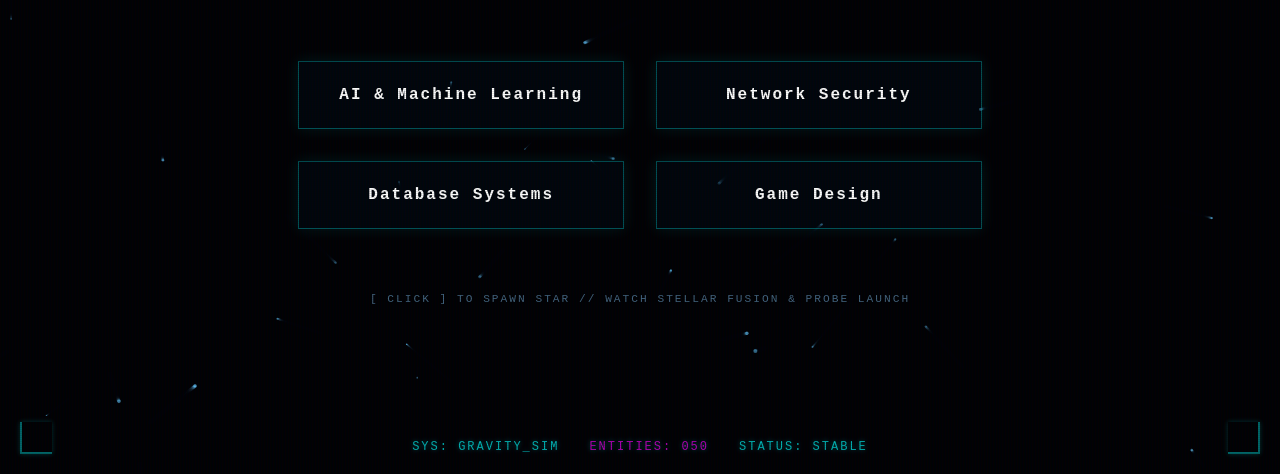
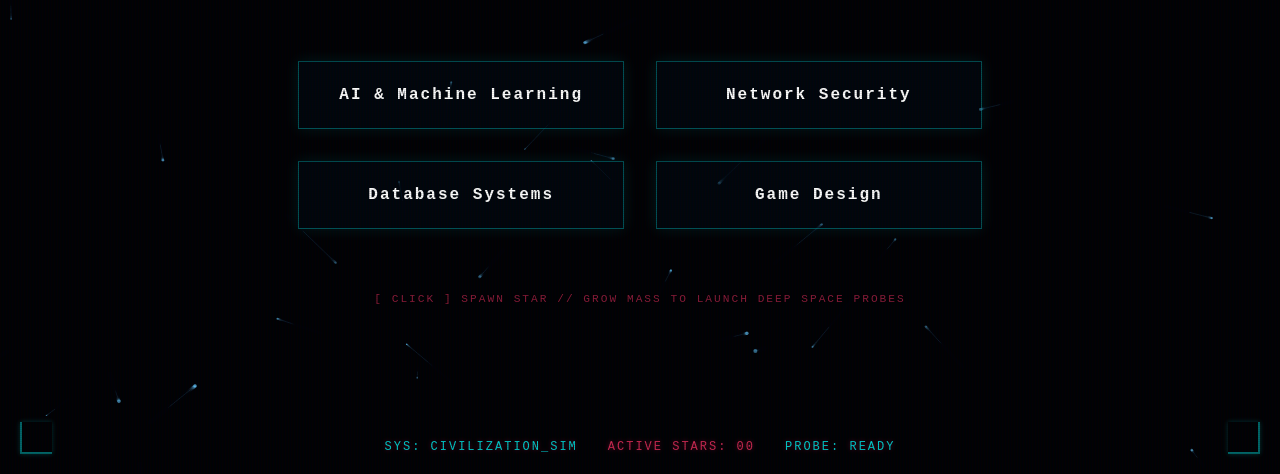
Before and after one commit to 1294201870/Personal-Homepage, a plain HTML site: page index.html in a window 1280 px wide. Shown: the part 326-800 px from the top of the page. Drawn offline with Linux system fonts and the light colour scheme; animation ran at ten frames a second.

Commit message:
update: firework

```diff
--- a/index.html
+++ b/index.html
@@ -3,7 +3,7 @@
 <head>
     <meta charset="UTF-8">
     <meta name="viewport" content="width=device-width, initial-scale=1.0">
-    <title>SYSTEM.USER // 1294201870</title>
+    <title>SYSTEM.USER // Yupei Yang</title>
     <link rel="stylesheet" href="style.css">
 </head>
 <body>
@@ -16,10 +16,10 @@
         <div class="hud-corner bottom-right"></div>
 
         <div class="hud-status">
-            <span>SYS: GRAVITY_SIM</span>
+            <span>SYS: CIVILIZATION_SIM</span>
             <!-- 动态计数器 -->
-            <span id="particle-counter" style="color: #f0f;">ENTITIES: 050</span>
-            <span>STATUS: STABLE</span>
+            <span id="particle-counter" style="color: #ff3366;">ACTIVE STARS: 00</span>
+            <span>PROBE: READY</span>
         </div>
     </div>
 
@@ -37,7 +37,7 @@
         </section>
 
         <div class="instruction">
-            [ CLICK ] TO SPAWN STAR // WATCH STELLAR FUSION & PROBE LAUNCH
+            [ CLICK ] SPAWN STAR // GROW MASS TO LAUNCH DEEP SPACE PROBES
         </div>
     </div>
 
--- a/script.js
+++ b/script.js
@@ -7,20 +7,20 @@ canvas.height = window.innerHeight;
 let particles = [];
 let effects = [];
 const INITIAL_ASTEROIDS = 50;
-const G = 0.6; // 引力强度
-const MAX_TRAIL = 12; // 轨迹长度
-const SPEED_LIMIT = 12; // 光速限制 (超过此速度将被移除)
+const G = 0.6; // 引力常数
+const MAX_TRAIL = 12;
+const MIN_STAR_MASS = 30; // 恒星坍缩临界值
 
 // 恒星颜色光谱
 const STAR_COLORS = [
-    '#ff3366', // 红超巨星
-    '#00f0ff', // 蓝巨星
-    '#ffcc00', // 黄矮星
-    '#cc00ff', // 紫色中子星
-    '#ffffff'  // 白矮星
+    '#ff3366', // 红
+    '#00f0ff', // 蓝
+    '#ffcc00', // 黄
+    '#cc00ff', // 紫
+    '#ffffff'  // 白
 ];
 
-// UI 视差鼠标
+// UI 视差
 const mouseUI = { x: canvas.width / 2, y: canvas.height / 2 };
 window.addEventListener('mousemove', (e) => {
     mouseUI.x = e.clientX;
@@ -43,7 +43,8 @@ window.addEventListener('mousedown', (e) => {
 
 function updateCounter() {
     const el = document.getElementById('particle-counter');
-    if(el) el.innerText = `ENTITIES: ${particles.length.toString().padStart(3, '0')}`;
+    const starCount = particles.filter(p => p.isStar).length;
+    if(el) el.innerText = `ACTIVE STARS: ${starCount.toString().padStart(2, '0')}`;
 }
 
 // --- 粒子类 ---
@@ -53,14 +54,17 @@ class Particle {
         this.y = y || Math.random() * canvas.height;
         this.isStar = isStar;
         this.markedForDeletion = false;
-        this.history = []; // 轨迹
+        this.history = [];
+
+        // 新增：吞噬计数器 (用于决定何时发射火箭)
+        this.consumedCount = 0;
 
         if (this.isStar) {
-            this.mass = 100; // 初始质量大
-            this.size = 6 + Math.random() * 4;
+            this.mass = 80; // 初始质量
+            this.size = 8;
             this.color = color || '#ffffff';
-            this.vx = (Math.random() - 0.5) * 0.5; // 恒星微动
-            this.vy = (Math.random() - 0.5) * 0.5;
+            this.vx = (Math.random() - 0.5) * 0.2;
+            this.vy = (Math.random() - 0.5) * 0.2;
             this.glow = 30;
             this.probeTimer = 0;
         } else {
@@ -75,44 +79,52 @@ class Particle {
     }
 
     update(allParticles) {
-        // 1. 速度检查 (光速限制)
-        const speed = Math.sqrt(this.vx*this.vx + this.vy*this.vy);
-        if (speed > SPEED_LIMIT) {
-            // 速度过快，产生一个消失特效并删除
-            effects.push(new Shockwave(this.x, this.y, this.color, 5));
-            this.markedForDeletion = true;
-            return;
+        // --- 1. 速度阻力 (质量越大阻力越大) ---
+        const maxSpeed = Math.max(3, 15 - (this.mass / 20));
+        const currentSpeed = Math.sqrt(this.vx*this.vx + this.vy*this.vy);
+        if (currentSpeed > maxSpeed) {
+            const dragFactor = 0.95;
+            this.vx *= dragFactor;
+            this.vy *= dragFactor;
         }
 
-        // 2. 轨迹记录
+        // --- 2. 轨迹记录 ---
+        // 探测器轨迹更密集
+        if (this.isProbe || Math.random() > 0.5) {
             this.history.push({x: this.x, y: this.y});
+        }
         if (this.history.length > MAX_TRAIL) this.history.shift();
 
-        // 3. 引力与碰撞
+        // --- 3. 物理互动 (仅恒星和探测器会被引力影响，但探测器不受阻力) ---
         for (let other of allParticles) {
             if (other === this || other.markedForDeletion) continue;
 
             // 只有恒星产生引力
-            if (!other.isStar && !this.isStar) continue;
+            if (!other.isStar) continue;
+            // 只有恒星和其他小东西受引力影响
+            if (!this.isStar && !other.isStar && !this.isProbe) continue;
 
             const dx = other.x - this.x;
             const dy = other.y - this.y;
             const distSq = dx*dx + dy*dy;
             const dist = Math.sqrt(distSq);
 
+            // 碰撞半径
+            const minDist = (this.size + other.size) * 0.7;
+
             // --- 碰撞判定 ---
-            if (dist < (this.size + other.size) * 0.6) {
-
-                // 情况 A: 恒星吞恒星 (大的吃小的)
+            if (dist < minDist) {
+                // A. 恒星 vs 恒星
                 if (this.isStar && other.isStar) {
-                    if (this.mass >= other.mass) {
-                        this.absorb(other, true); // 巨型合并
+                    if (this.color === other.color) {
+                        if (this.mass >= other.mass) this.absorb(other);
+                    } else {
+                        this.damage(other);
                     }
-                    // 如果我比对方小，下轮循环对方会吃掉我，此处略过
                 }
-                // 情况 B: 恒星吃小行星
-                else if (this.isStar && !other.isStar) {
-                    this.absorb(other, false);
+                // B. 恒星吃小行星
+                else if (this.isStar && !other.isStar && !other.isProbe) { // 恒星一般不吃自己发的探测器
+                    this.absorb(other);
                 }
                 continue;
             }
@@ -125,46 +137,95 @@ class Particle {
             }
         }
 
-        // 4. 移动
+        // --- 4. 移动 ---
         this.x += this.vx;
         this.y += this.vy;
 
-        // 5. 边界处理 (Wrap Around)
+        // --- 5. 边界处理 ---
+        if (this.isProbe) {
+            // 探测器逻辑：飞出屏幕即消失 (探索深空)
+            if (this.x < -50 || this.x > canvas.width + 50 ||
+                this.y < -50 || this.y > canvas.height + 50) {
+                this.markedForDeletion = true;
+            }
+        } else {
+            // 其他粒子：循环宇宙
             if (this.x < -50) this.x = canvas.width + 50;
             if (this.x > canvas.width + 50) this.x = -50;
             if (this.y < -50) this.y = canvas.height + 50;
             if (this.y > canvas.height + 50) this.y = -50;
+        }
 
-        // 6. 恒星发射探测器逻辑
+        // --- 6. 恒星逻辑 ---
         if (this.isStar) {
+            // 坍缩检查
+            if (this.mass < MIN_STAR_MASS) {
+                this.downgrade();
+            } else {
+                // 发射探测器逻辑：
+                // 1. 质量要大 (>150)
+                // 2. 必须吃过东西 (consumedCount > 5)
                 this.probeTimer++;
-            // 质量越大，发射频率越高
-            if (this.probeTimer > 200 && Math.random() < 0.005 * (this.mass/80)) {
+                if (this.probeTimer > 150 && this.mass > 150 && this.consumedCount > 5) {
+                    // 几率发射
+                    if (Math.random() < 0.02) {
                         this.launchProbe();
                         this.probeTimer = 0;
+                        // 发射会消耗一点点质量
+                        this.mass -= 5;
+                    }
+                }
             }
         }
     }
 
-    // 吞噬/合并逻辑
-    absorb(prey, isMegaMerger) {
-        this.mass += isMegaMerger ? prey.mass : 1; // 吞恒星全盘接收质量
-        this.size = Math.min(this.size + (isMegaMerger ? 2 : 0.05), 40); // 变大
+    absorb(prey) {
+        this.mass += prey.mass;
+        this.size = Math.min(this.size + (prey.size * 0.1), 60);
+        this.consumedCount++; // 增加吞噬计数
 
-        // 产生冲击波
-        const boomSize = isMegaMerger ? 80 : 20; // 恒星相撞特效更大
-        effects.push(new Shockwave(this.x, this.y, this.color, boomSize));
+        effects.push(new Shockwave(this.x, this.y, this.color, 1, false));
+        prey.markedForDeletion = true;
+        updateCounter();
+    }
 
-        prey.markedForDeletion = true;
+    damage(enemy) {
+        const damageAmount = 2;
+        this.mass -= damageAmount;
+        enemy.mass -= damageAmount;
+        this.size = Math.max(this.size * 0.99, 1);
+        enemy.size = Math.max(enemy.size * 0.99, 1);
+
+        const dx = this.x - enemy.x;
+        const dy = this.y - enemy.y;
+        const dist = Math.sqrt(dx*dx + dy*dy) || 1;
+        const repelForce = 0.5;
+
+        this.vx += (dx/dist) * repelForce;
+        this.vy += (dy/dist) * repelForce;
+
+        if (Math.random() < 0.3) {
+            effects.push(new Shockwave(this.x + (dx/2), this.y + (dy/2), '#ffffff', 2, true));
+        }
+    }
+
+    downgrade() {
+        this.isStar = false;
+        this.color = '#555555';
+        this.glow = 0;
+        this.mass = 5;
+        this.size = Math.max(2, this.size / 2);
+        effects.push(new Shockwave(this.x, this.y, '#ffffff', 3, true));
+        updateCounter();
     }
 
     launchProbe() {
         const probe = new Particle(this.x, this.y);
         probe.isProbe = true;
+        probe.size = 3; // 火箭尺寸
         probe.color = '#ffffff';
         const angle = Math.random() * Math.PI * 2;
-        const launchSpeed = 5;
-        // 继承恒星速度 + 发射速度
+        const launchSpeed = 7; // 极快
         probe.vx = this.vx + Math.cos(angle) * launchSpeed;
         probe.vy = this.vy + Math.sin(angle) * launchSpeed;
         particles.push(probe);
@@ -178,20 +239,37 @@ class Particle {
             for (let i = 1; i < this.history.length; i++) {
                 ctx.lineTo(this.history[i].x, this.history[i].y);
             }
+            const alpha = this.isStar ? 0.3 : 0.1;
+            ctx.strokeStyle = this.isStar ? this.color : 'rgba(100, 200, 255, 0.1)';
             if (this.isProbe) {
-                ctx.strokeStyle = 'rgba(255, 255, 255, 0.6)';
-                ctx.lineWidth = 1.5;
+                ctx.strokeStyle = 'rgba(255, 255, 255, 0.4)'; // 火箭轨迹
+                ctx.lineWidth = 1;
             } else {
-                // 恒星轨迹稍微明显点
-                const alpha = this.isStar ? 0.3 : 0.1;
-                ctx.strokeStyle = this.isStar ? this.color : 'rgba(100, 200, 255, 0.15)';
-                ctx.globalAlpha = alpha;
                 ctx.lineWidth = this.isStar ? 1 : 0.5;
+            }
             ctx.stroke();
-                ctx.globalAlpha = 1.0;
-            }
         }
 
+        // 绘制本体
+        if (this.isProbe) {
+            // --- 绘制小火箭 (三角形) ---
+            const angle = Math.atan2(this.vy, this.vx); // 计算朝向
+            ctx.save();
+            ctx.translate(this.x, this.y);
+            ctx.rotate(angle); // 旋转画布
+            ctx.beginPath();
+            // 简单的三角形火箭
+            ctx.moveTo(this.size * 2, 0); // 头部
+            ctx.lineTo(-this.size, -this.size); // 左尾
+            ctx.lineTo(-this.size, this.size); // 右尾
+            ctx.closePath();
+            ctx.fillStyle = '#fff';
+            ctx.shadowBlur = 10;
+            ctx.shadowColor = '#fff';
+            ctx.fill();
+            ctx.restore();
+        } else {
+            // 普通圆形粒子
             ctx.beginPath();
             ctx.arc(this.x, this.y, this.size, 0, Math.PI * 2);
             ctx.fillStyle = this.color;
@@ -199,42 +277,38 @@ class Particle {
             if (this.isStar) {
                 ctx.shadowBlur = this.glow;
                 ctx.shadowColor = this.color;
-        } else if (this.isProbe) {
-            ctx.shadowBlur = 10;
-            ctx.shadowColor = '#fff';
             } else {
                 ctx.shadowBlur = 0;
             }
-
             ctx.fill();
+        }
         ctx.shadowBlur = 0;
     }
 }
 
 // --- 冲击波特效 ---
 class Shockwave {
-    constructor(x, y, color, maxRadius = 30) {
+    constructor(x, y, color, intensity = 1, isViolent = false) {
         this.x = x;
         this.y = y;
         this.color = color;
         this.radius = 1;
-        this.maxRadius = maxRadius;
+        this.maxRadius = 30 * intensity;
         this.life = 1.0;
-        this.lineWidth = 2;
+        this.lineWidth = isViolent ? 4 : 2;
+        this.decay = isViolent ? 0.05 : 0.02;
     }
 
     update() {
-        this.radius += 2; // 扩散速度
-        this.life -= 0.04;
-        this.lineWidth *= 0.95;
+        this.radius += 2;
+        this.life -= this.decay;
     }
 
     draw() {
         if (this.life <= 0) return;
         ctx.beginPath();
         ctx.arc(this.x, this.y, this.radius, 0, Math.PI * 2);
-        // 解析 hex 颜色转 rgb 以使用透明度
-        ctx.strokeStyle = this.color; // 简化处理，直接用原色，配合 globalAlpha
+        ctx.strokeStyle = this.color;
         ctx.globalAlpha = this.life;
         ctx.lineWidth = this.lineWidth;
         ctx.stroke();
@@ -242,7 +316,6 @@ class Shockwave {
     }
 }
 
-// 初始化
 function init() {
     particles = [];
     effects = [];
@@ -252,37 +325,30 @@ function init() {
     updateCounter();
 }
 
-// 动画循环
 function animate() {
-    // 使用较深的遮罩，让轨迹更像流星而非长线
     ctx.fillStyle = 'rgba(2, 2, 5, 0.4)';
     ctx.fillRect(0, 0, canvas.width, canvas.height);
 
-    // 更新粒子
     particles = particles.filter(p => !p.markedForDeletion);
     particles.forEach(p => {
         p.update(particles);
         p.draw();
     });
 
-    // 更新特效
     effects = effects.filter(e => e.life > 0);
     effects.forEach(e => {
         e.update();
         e.draw();
     });
 
-    // 自动补充尘埃
     if (particles.length < 20) {
         particles.push(new Particle());
     }
 
-    if (particles.some(p => p.markedForDeletion)) updateCounter();
-
     requestAnimationFrame(animate);
 }
 
-// 3D 卡片 (保持不变)
+// 3D 卡片 (这里修复了单引号问题)
 document.querySelectorAll('.skill-card').forEach(card => {
     card.addEventListener('mousemove', (e) => {
         const rect = card.getBoundingClientRect();
@@ -290,9 +356,11 @@ document.querySelectorAll('.skill-card').forEach(card => {
         const centerY = rect.height / 2;
         const rotateX = ((e.clientY - rect.top - centerY) / centerY) * -15;
         const rotateY = ((e.clientX - rect.left - centerX) / centerX) * 15;
+        // 修正处：使用反引号包裹模板字符串
         card.style.transform = `perspective(1000px) rotateX(${rotateX}deg) rotateY(${rotateY}deg) scale3d(1.05, 1.05, 1.05)`;
     });
     card.addEventListener('mouseleave', () => {
+        // 修正处：使用单引号字符串
         card.style.transform = 'perspective(1000px) rotateX(0) rotateY(0) scale3d(1, 1, 1)';
     });
 });
--- a/style.css
+++ b/style.css
@@ -1,9 +1,9 @@
-/* --- 全局设置 --- */
+/* --- 全局 --- */
 body, html {
     margin: 0;
     padding: 0;
     height: 100%;
-    background-color: #020205; /* 宇宙深空色 */
+    background-color: #020205;
     color: #0ff;
     font-family: 'Courier New', monospace;
     overflow: hidden;
@@ -12,7 +12,7 @@ body, html {
     user-select: none;
 }
 
-/* CRT 扫描线 */
+/* 扫描线 */
 body::after {
     content: " ";
     display: block;
@@ -30,7 +30,7 @@ body::after {
     z-index: 1;
 }
 
-/* --- UI 动画 --- */
+/* UI 动画 */
 .interface {
     position: relative;
     z-index: 5;
@@ -44,7 +44,7 @@ body::after {
     transition: transform 0.2s cubic-bezier(0.2, 0.8, 0.2, 1);
 }
 
-/* HUD 边框 */
+/* HUD */
 .hud-corner {
     position: fixed;
     width: 30px;
@@ -68,17 +68,17 @@ body::after {
     display: flex;
     gap: 30px;
     font-size: 12px;
-    opacity: 0.7;
+    opacity: 0.8;
     letter-spacing: 2px;
     pointer-events: none;
-    text-shadow: 0 0 5px rgba(0, 255, 255, 0.5);
+    text-shadow: 0 0 5px rgba(255, 50, 100, 0.5);
 }
 
 /* 标题 */
 h1.glitch {
     font-size: 4rem;
     text-shadow: 2px 2px #f0f;
-    animation: glitch 3s infinite alternate-reverse; /* 缓慢呼吸故障 */
+    animation: glitch 3s infinite alternate-reverse;
     pointer-events: auto;
     transform: translateZ(60px);
     margin-bottom: 0;
@@ -93,7 +93,7 @@ h1.glitch {
     color: #e0f0ff;
 }
 
-/* 技能卡片 */
+/* 卡片 */
 .skills-grid {
     display: grid;
     grid-template-columns: repeat(2, 1fr);
@@ -130,13 +130,14 @@ h1.glitch {
     box-shadow: 0 0 25px rgba(255, 0, 255, 0.3);
 }
 
+/* 指引 */
 .instruction {
     margin-top: 4rem;
     font-size: 0.7rem;
-    opacity: 0.5;
+    opacity: 0.6;
     letter-spacing: 2px;
     animation: pulse 4s infinite ease-in-out;
-    color: #88ccff;
+    color: #ff3366;
 }
 
 @keyframes glitch {
@@ -149,7 +150,7 @@ h1.glitch {
 
 @keyframes pulse {
     0%, 100% { opacity: 0.3; }
-    50% { opacity: 0.7; }
+    50% { opacity: 0.8; }
 }
 
 @media (max-width: 768px) {
```
Lines whose indentation alone changed are shown as unchanged.
